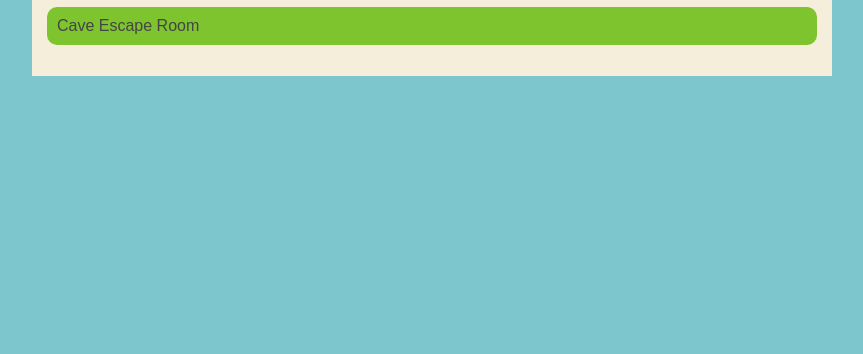
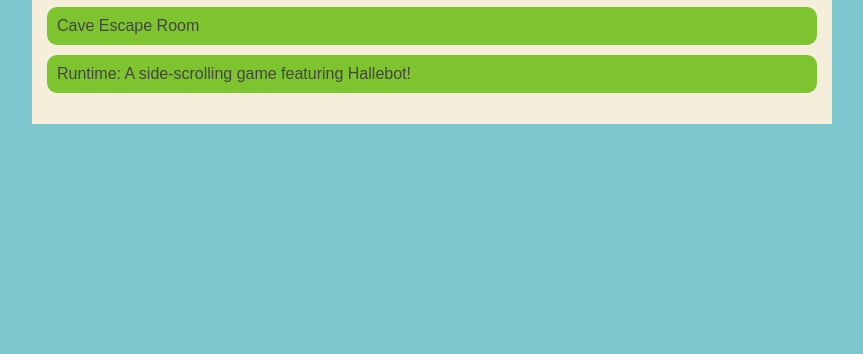
Before and after one commit to shiouki123/shiouki123.github.io, a plain HTML site: page portfolio.html in a window 1280 px wide. Shown: the part 446-800 px from the top of the page, without its empty margins (208-1071 px from the left). Drawn offline with Linux system fonts and the light colour scheme.

Commit message:
installed runtime

```diff
--- a/portfolio.html
+++ b/portfolio.html
@@ -40,6 +40,7 @@
                 <ul id="portfolio">
                   <li><a href = "https://www.khanacademy.org/computer-programming/spin-off-of-project-fish-tank-shiouki-mori/5771314095833088" > Fish Tank : City in Water </a></li>
                   <li><a href = "https://www.khanacademy.org/computer-programming/escape-room-shiouki-danai-tyler-jaiden/6584552278573056" > Cave Escape Room </a></li>
+                  <li><a href="projects/runtime">Runtime: A side-scrolling game featuring Hallebot!</a></li>
                 </ul>
         </div>
     </main>
```
